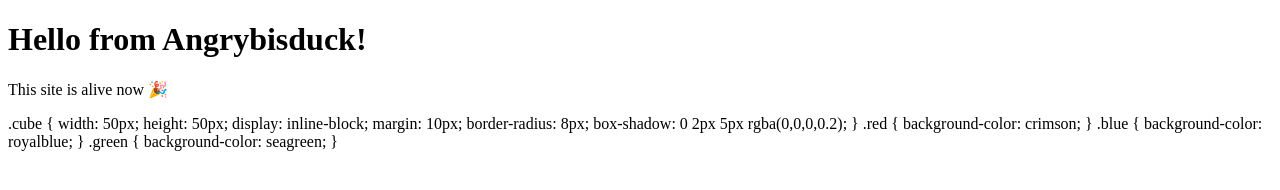
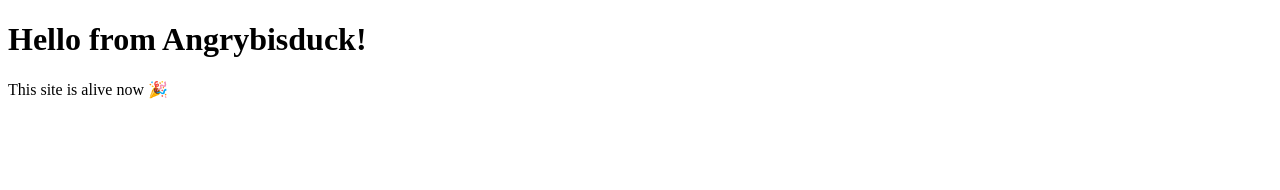
Before and after one commit to Angrybisduck/Angrybisduck.github.io, a plain HTML site: page index.html in a window 1280 px wide. Drawn offline with Linux system fonts and the light colour scheme.

Commit message:
Update index.html

```diff
--- a/index.html
+++ b/index.html
@@ -13,27 +13,3 @@
 <div class="cube red"></div>
 <div class="cube blue"></div>
 <div class="cube green"></div>
-
-
-
-
-.cube {
-  width: 50px;
-  height: 50px;
-  display: inline-block;
-  margin: 10px;
-  border-radius: 8px;
-  box-shadow: 0 2px 5px rgba(0,0,0,0.2);
-}
-
-.red {
-  background-color: crimson;
-}
-
-.blue {
-  background-color: royalblue;
-}
-
-.green {
-  background-color: seagreen;
-}
```
